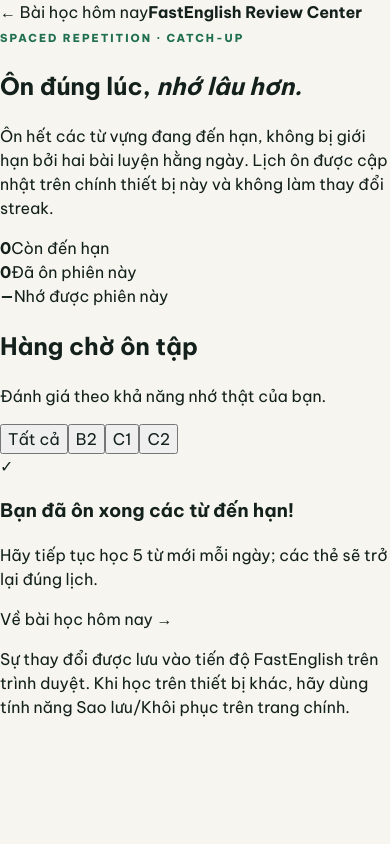
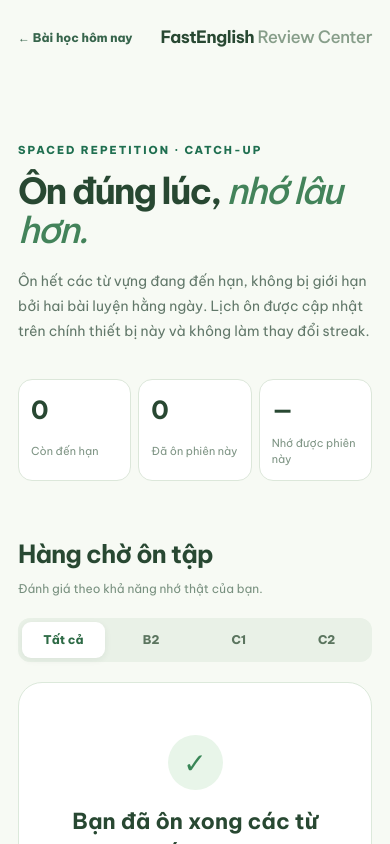
Before and after one commit to Loccao102/FastEnglishForDaily, a Next.js app: page /review in a window 390 px wide. Shown: the top 844 px of the page. Built offline with nearby package versions, Linux system fonts and the light colour scheme.

Commit message:
Style responsive spaced repetition review center

```diff
--- a/app/globals.css
+++ b/app/globals.css
@@ -2512,3 +2512,59 @@ button:focus-visible, a:focus-visible, textarea:focus-visible {
 .insight-weak-list span { color: #64786a; font-size: 10px; margin-left: auto; text-align: right; }
 @media (max-width: 820px) { .insight-metrics { grid-template-columns: repeat(2,1fr); } .insight-panels { grid-template-columns: 1fr; } }
 @media (max-width: 500px) { .learning-insights .section-heading { display: block; } .insight-days { gap: 3px; } .insight-day { font-size: 8px; } .insight-panel { padding: 16px; } }
+
+
+/* Spaced-repetition review centre */
+.review-center-page{min-height:100vh;padding:0 clamp(18px,4vw,66px) 65px;background:#f7faf4;color:#284832}
+.review-center-nav{max-width:1100px;margin:auto;padding:25px 0;display:flex;align-items:center;justify-content:space-between;gap:15px}
+.review-center-nav a{font-size:12px;color:#37654c;text-decoration:none;font-weight:750}
+.review-center-nav strong{font-size:17px;letter-spacing:-.03em}
+.review-center-nav strong span{font-weight:450;color:#879e8a}
+.review-center-hero{max-width:1100px;margin:auto;padding:60px 0 35px}
+.review-center-hero h1{font-size:clamp(36px,5vw,60px);font-weight:650;line-height:1.1;letter-spacing:-.055em;margin:12px 0 18px}
+.review-center-hero h1 em{font-style:italic;color:#43835a;font-weight:450}
+.review-center-hero>p{max-width:680px;font-size:14px;line-height:1.8;color:#62786a}
+.review-center-stats{display:grid;grid-template-columns:repeat(3,minmax(0,1fr));gap:12px;max-width:650px;margin-top:35px}
+.review-center-stats div{padding:17px;border:1px solid #dce7da;border-radius:14px;background:#fff;display:grid;gap:5px}
+.review-center-stats strong{font-size:30px;letter-spacing:-.045em}
+.review-center-stats span{font-size:11px;color:#7e9484}
+.review-center-content{max-width:1100px;margin:0 auto}
+.review-center-toolbar{display:flex;align-items:end;justify-content:space-between;gap:20px;margin:20px 0}
+.review-center-toolbar h2{font-size:25px;letter-spacing:-.03em;margin:0 0 7px}
+.review-center-toolbar p{font-size:12px;color:#78907f;margin:0}
+.review-center-filters{display:flex;gap:5px;background:#e9f1e7;border-radius:12px;padding:4px}
+.review-center-filters button{border:0;border-radius:9px;background:transparent;color:#5b755f;padding:9px 13px;cursor:pointer;font-weight:750;font-size:12px}
+.review-center-filters button.active{background:white;color:#2d6a45;box-shadow:0 2px 7px #223b2512}
+.review-center-card{max-width:760px;margin:auto;padding:clamp(24px,4vw,38px);border:1px solid #dce9db;background:white;border-radius:24px;box-shadow:0 18px 48px #214a2c0b}
+.review-center-card-top{display:flex;justify-content:space-between;align-items:center;font-size:11px;color:#72927b;font-weight:750}
+.review-center-card-top span:first-child{background:#e7f3e6;color:#398151;padding:6px 9px;border-radius:8px}
+.review-center-prompt{text-align:center;padding:40px 10px 30px}
+.review-center-prompt>span,.review-center-answer>span{font-size:10px;letter-spacing:.1em;font-weight:800;color:#87a38e}
+.review-center-prompt h3{font-size:clamp(36px,5vw,54px);font-weight:620;line-height:1.2;margin:12px 0;letter-spacing:-.045em}
+.review-center-prompt button{cursor:pointer;border:1px solid #d3e4d3;background:#eff8ee;border-radius:10px;color:#3f8051;font-weight:740;padding:10px 16px}
+.review-center-prompt p{font-size:12px;color:#819889;font-style:italic;margin:12px 0 0}
+.review-center-reveal{width:100%;border:0;background:#347953;color:white;padding:16px;border-radius:12px;cursor:pointer;font-weight:750}
+.review-center-answer{border-top:1px solid #e2eee2;padding-top:23px;text-align:center}
+.review-center-answer strong{display:block;font-size:22px;line-height:1.45;margin:13px 0}
+.review-center-answer p{font-size:13px;color:#6b7d6e}
+.review-center-answer blockquote{font-style:italic;color:#657d6b;background:#f5f8f3;padding:13px;border-radius:12px;font-size:14px;margin:15px 0}
+.review-center-grade{display:grid;grid-template-columns:1fr 1fr;gap:12px;margin-top:22px}
+.review-center-grade button{cursor:pointer;display:grid;gap:5px;border:1px solid #decdc6;border-radius:12px;background:#fff1ed;color:#a35445;padding:14px;font-size:14px;font-weight:800}
+.review-center-grade button:last-child{border-color:#bdd9c1;background:#e7f6e8;color:#2e7646}
+.review-center-grade small{font-size:10px;opacity:.75}
+.review-center-empty{max-width:760px;margin:auto;text-align:center;border:1px solid #dce9db;background:white;padding:52px 30px;border-radius:24px}
+.review-center-empty>div{display:grid;place-items:center;width:55px;height:55px;background:#e8f5e9;color:#398657;border-radius:50%;font-size:28px;margin:auto}
+.review-center-empty h3{font-size:22px;margin:15px 0 8px}
+.review-center-empty p{font-size:13px;line-height:1.7;color:#789080}
+.review-center-empty a{display:inline-block;margin-top:14px;color:#37754c;text-decoration:none;font-weight:750}
+.review-center-error{max-width:760px;margin:0 auto 12px;padding:14px;background:#fff1ec;color:#9e4834;border:1px solid #eed7d0;border-radius:12px;font-size:13px}
+.review-center-note{max-width:760px;margin:22px auto 0;text-align:center;font-size:11px;line-height:1.7;color:#8a9d8e}
+@media(max-width:660px){
+  .review-center-toolbar{align-items:flex-start;flex-direction:column}
+  .review-center-filters{width:100%;justify-content:space-between}
+  .review-center-filters button{flex:1}
+  .review-center-stats{gap:7px}
+  .review-center-stats div{padding:12px}
+  .review-center-stats strong{font-size:25px}
+  .review-center-card{border-radius:16px}
+}
```
